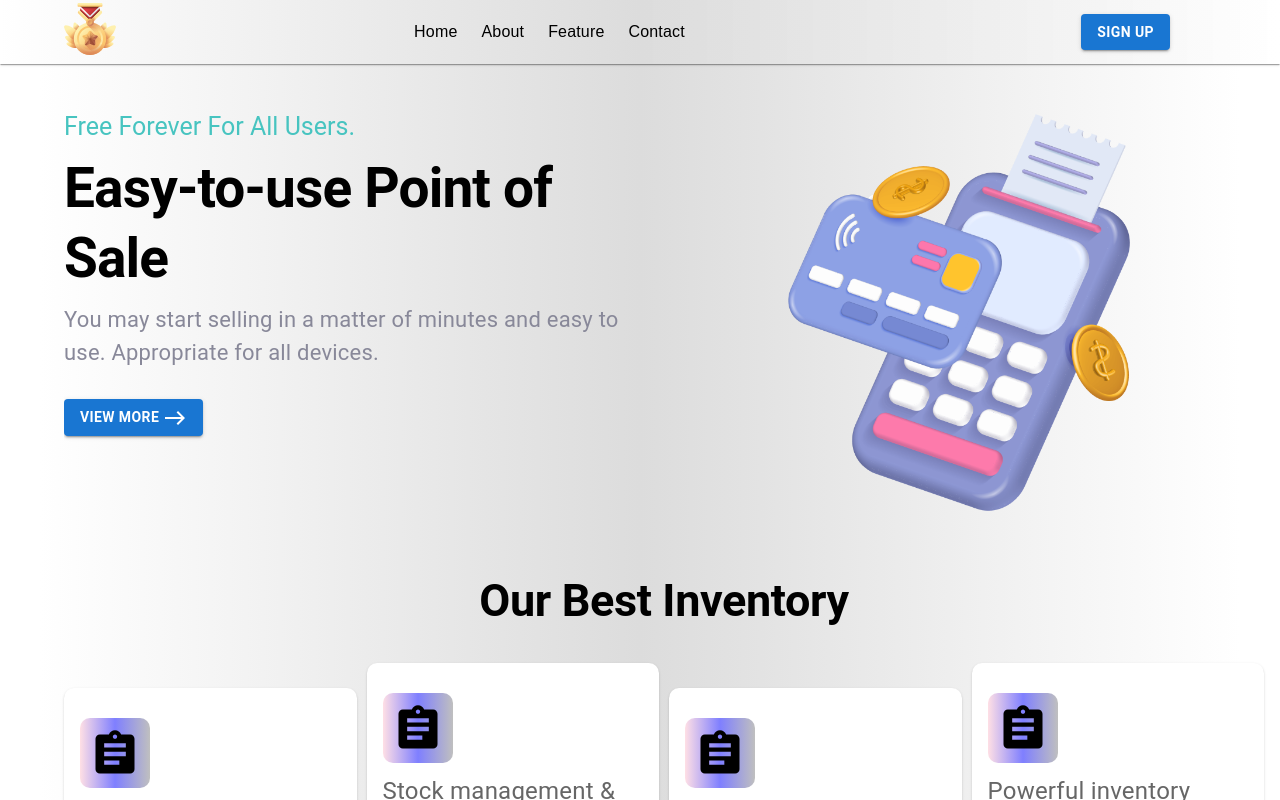
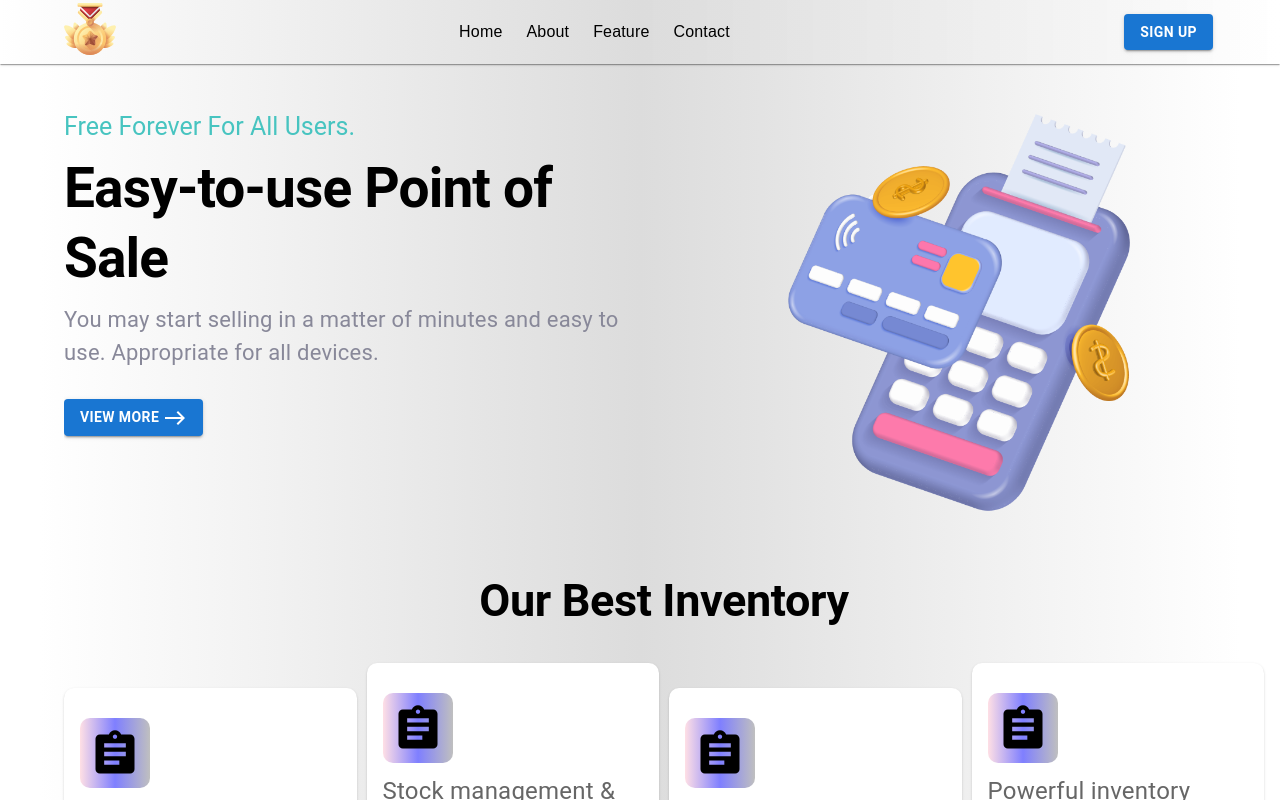
Before and after one commit to dev-SazzadHossain/landing_page, a React (Vite) app: page / in a window 1280 px wide. Shown: the top 800 px of the page. Built offline with nearby package versions, Linux system fonts and the light colour scheme.

Commit message:
fixed_navbar

```diff
--- a/src/Sections/Navbar/Navbar.css
+++ b/src/Sections/Navbar/Navbar.css
@@ -13,3 +13,9 @@
   padding-left: 0px !important;
   padding-right: 0px !important;
 }
+
+.MuiBox-root.css-xuolum {
+  justify-content: end;
+  display: flex;
+  align-items: center;
+}
--- a/src/Sections/Navbar/Navbar.jsx
+++ b/src/Sections/Navbar/Navbar.jsx
@@ -47,7 +47,7 @@ const Navbar = () => {
             >
               <Box
                 sx={{
-                  width: "50%",
+                  width: "60%",
                   display: "flex",
                   justifyContent: "space-between",
                 }}
--- a/src/utils/Button/Button.jsx
+++ b/src/utils/Button/Button.jsx
@@ -3,7 +3,6 @@ import React from "react";
 import EastIcon from "@mui/icons-material/East";
 
 export const ButtonBox = ({ style, children }) => {
-  console.log(children);
   return (
     <Button
       variant="contained"
```
